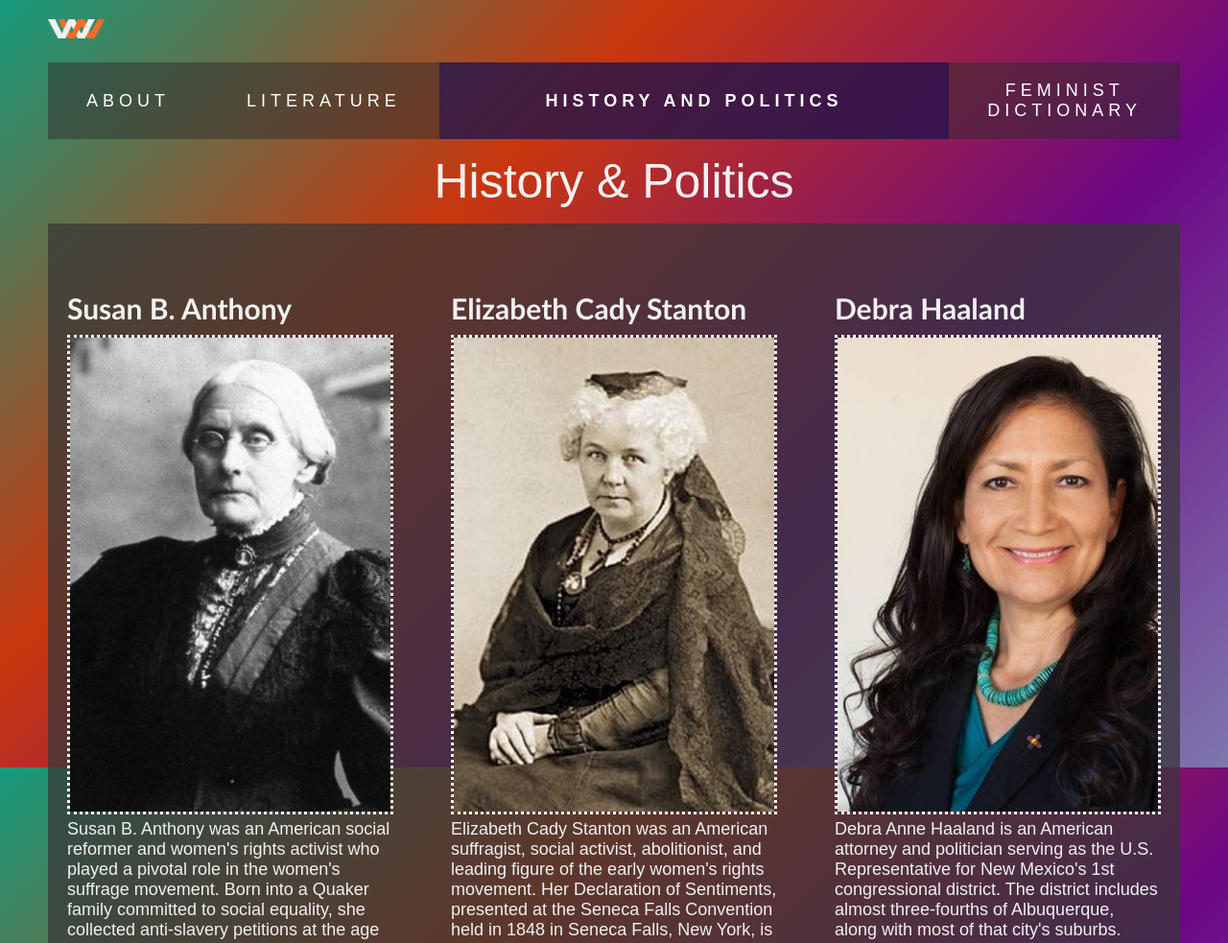
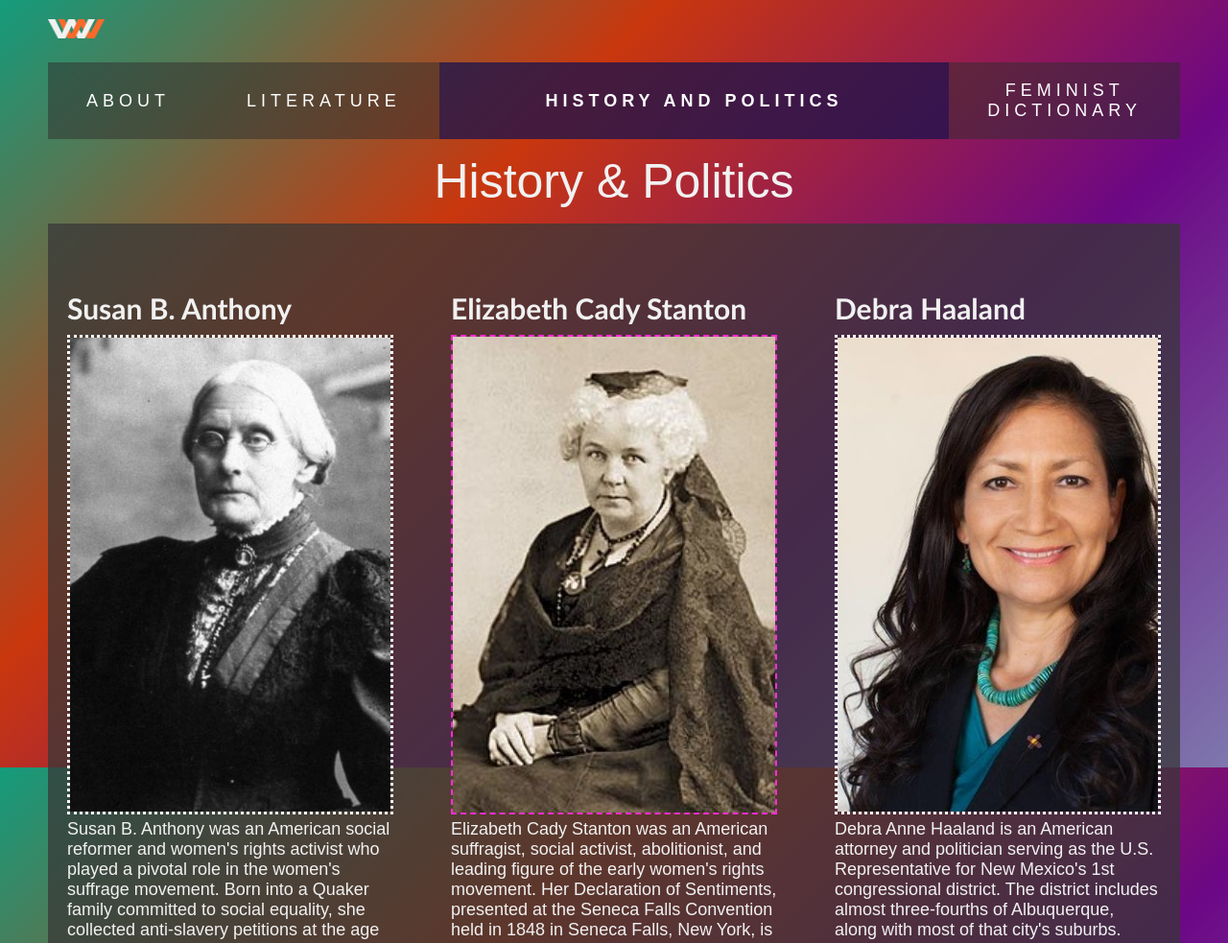
Before and after one commit to yujia-ke21/women_web_final, a plain HTML site: page history.html in a window 1280 px wide. Shown: the top 983 px of the page at 96% size. Drawn offline with Linux system fonts and the light colour scheme.

Commit message:
Update style.css

```diff
--- a/css/style.css
+++ b/css/style.css
@@ -615,6 +615,15 @@
         border: 3px dotted rgb(255, 255, 255);
     }
 
+    .lit-item:nth-child(2n) img {
+        border: dashed rgb(255, 46, 210) 2px;
+    }
+
+    .lit-item:nth-child(2n) img:hover {
+        border-image: linear-gradient(#bf14a5, #cd790b);
+        border: 10px solid;
+    }
+
     .lit-item ul li {
         color: rgb(179, 254, 202);
     }
```
